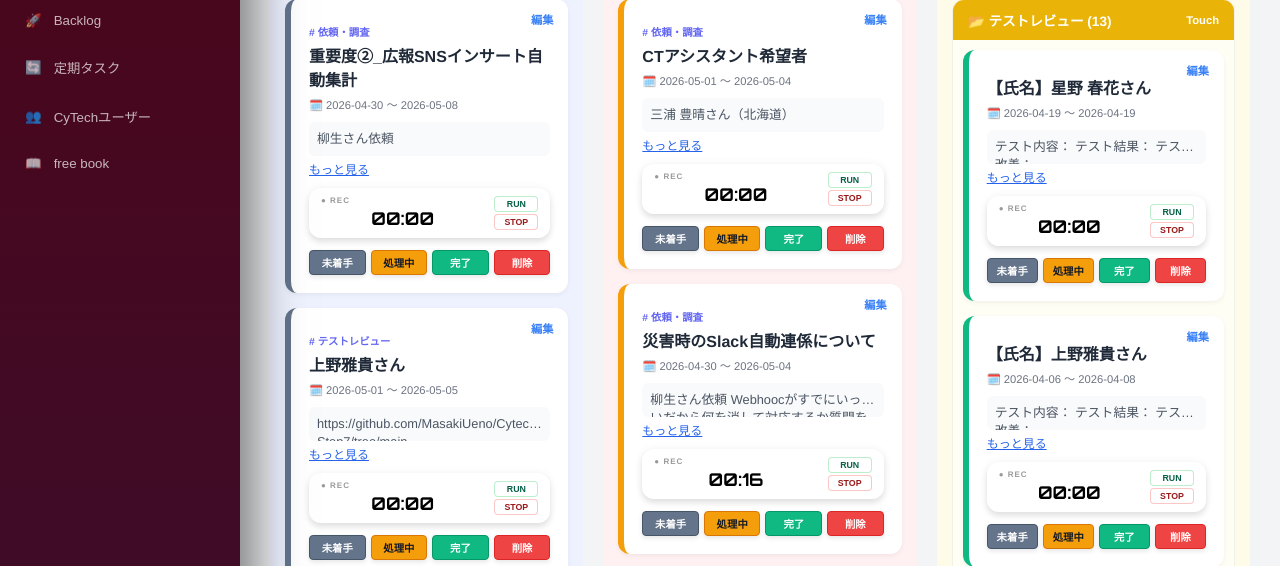
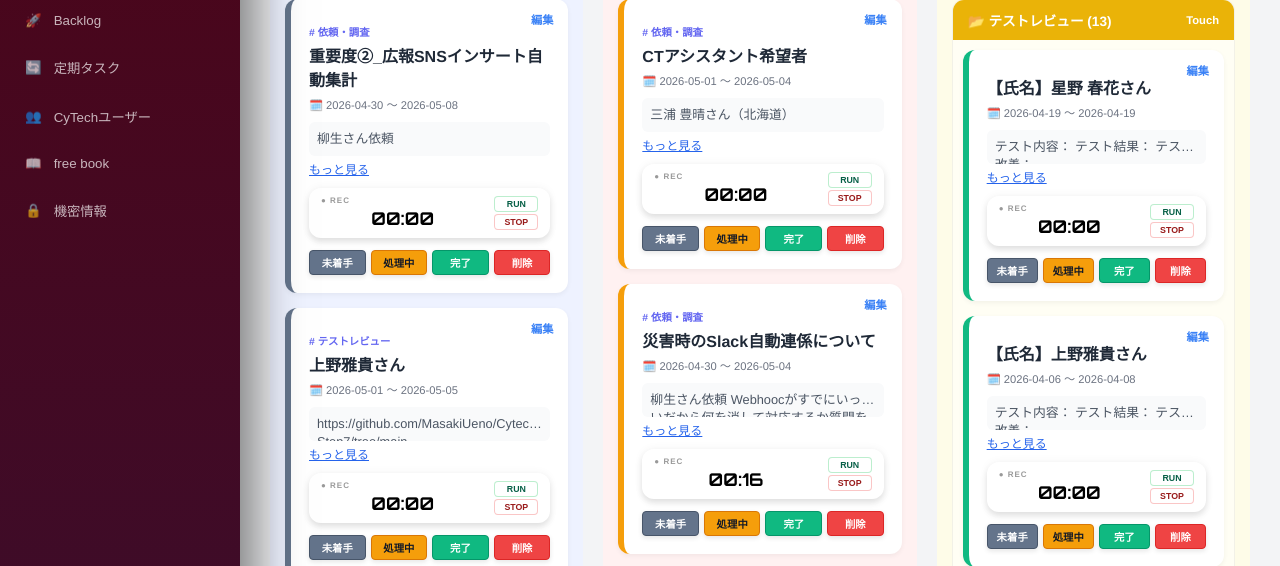
Before and after one commit to uchidakentaro0301/organize_task, a PHP site: page /index.php in a window 1280 px wide. Shown: the part 180-746 px from the top of the page. Run offline with PHP 8.4, Linux system fonts and the light colour scheme; a user stored in the database is signed in; data comes from the database, SQL or seed files in the repository; data that the repository does not hold is empty; some libraries are stand-ins or nearby versions.

Commit message:
アップデート

```diff
--- a/index.php
+++ b/index.php
@@ -66,6 +66,9 @@ if (session_status() === PHP_SESSION_NONE) { session_start(); }
                 </button>
                 <button type="button" onclick="showView('free_book')" id="nav-free_book" class="nav-item">
                     <span class="icon">📖</span> <span class="nav-text">free book</span>
+                </button>
+                <button type="button" onclick="showView('confidential')" id="nav-confidential" class="nav-item">
+                    <span class="icon">🔒</span> <span class="nav-text">機密情報</span>
                 </button>
             </nav>
             <div class="sidebar-footer">
@@ -350,6 +353,7 @@ if (session_status() === PHP_SESSION_NONE) { session_start(); }
     <script src="js/board.js"></script>
     <script src="js/dashboard.js"></script>
     <script src="js/dashboard_init.js"></script>
+    <script src="js/confidential.js"></script>
 <?php endif; ?>
 
 <svg style="display: none;">
```
